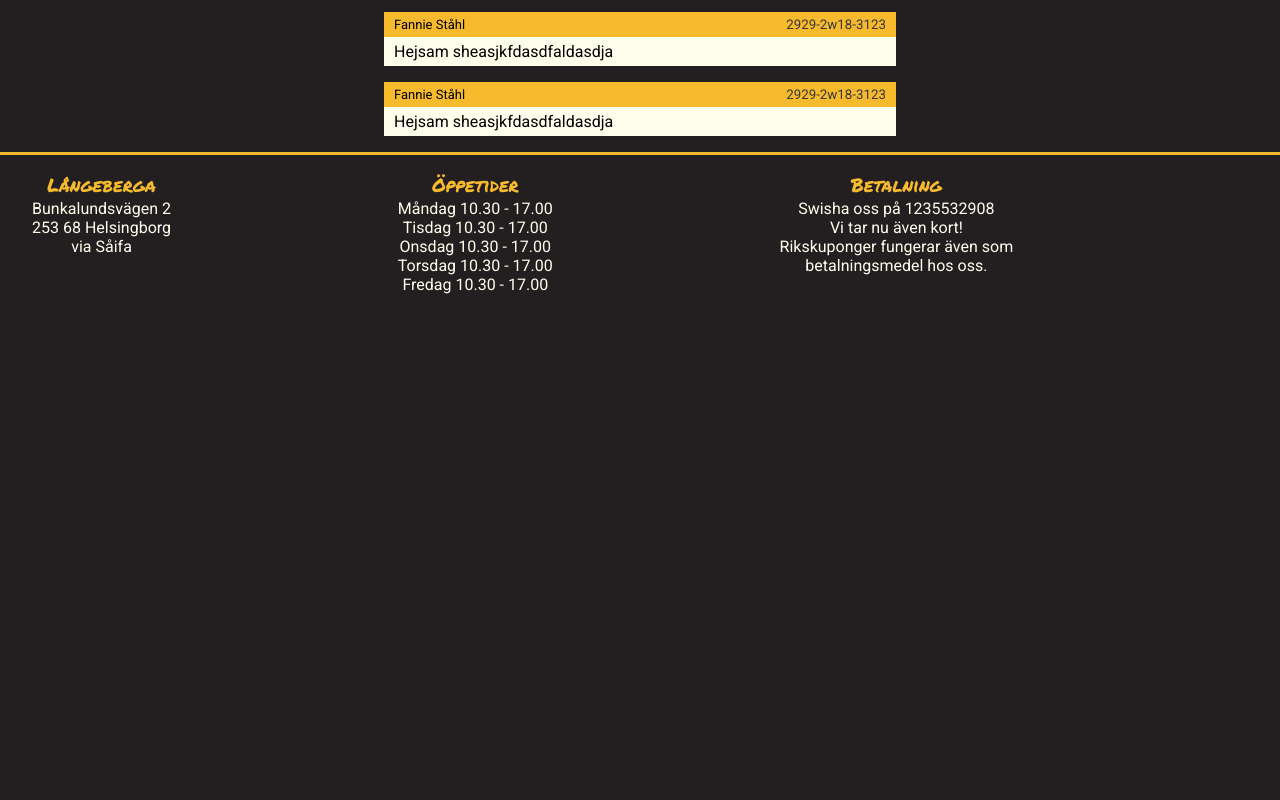
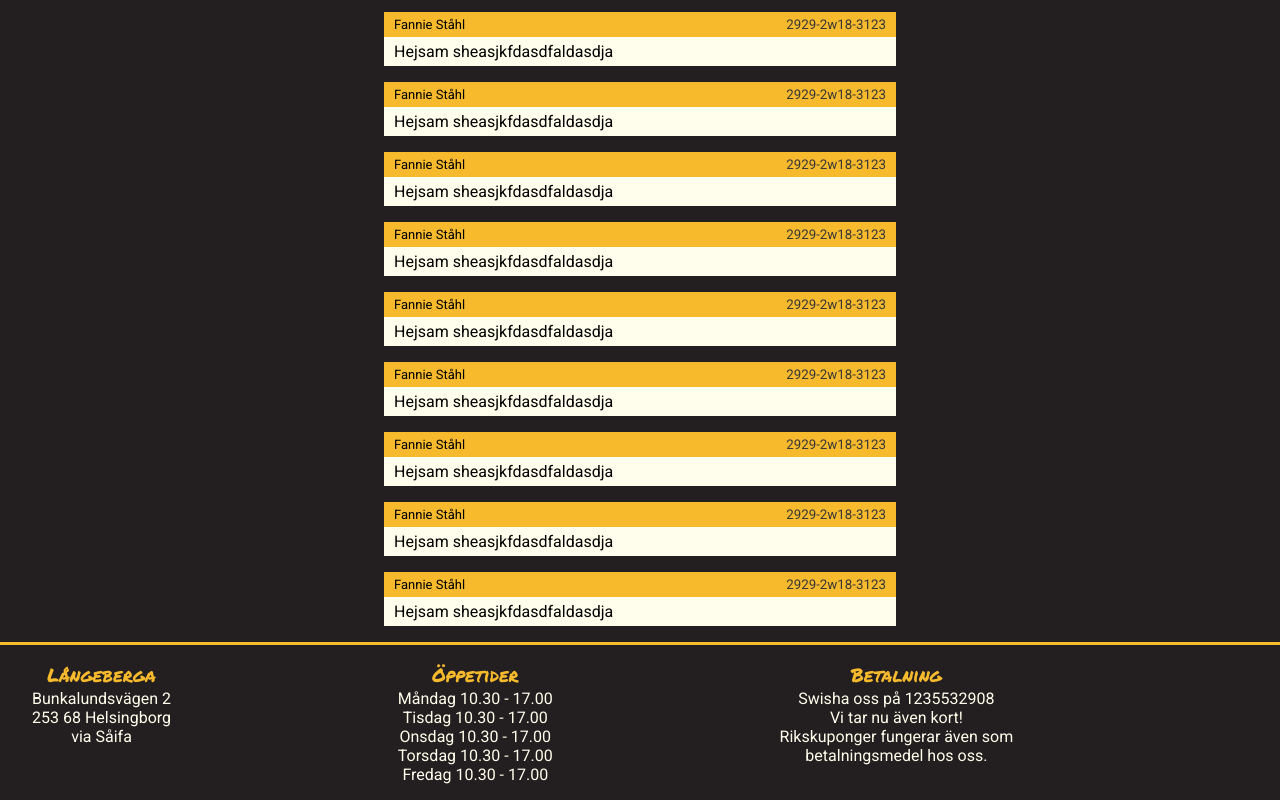
Before and after one commit to fanniestahl/pastamannen-style, a plain HTML site: page forms.html in a window 1280 px wide. Shown: the part 498-1298 px from the top of the page. Before the commit the page ends 808 px from the top, so only its background shows below. Drawn offline with Linux system fonts and the light colour scheme; some icons are missing.

Commit message:
Updated filenames

```diff
--- a/forms.html
+++ b/forms.html
@@ -67,6 +67,69 @@
                 <p>Hejsam sheasjkfdasdfaldasdja</p>
             </div>
         </div>
+        <div class="card">
+            <div class="card-header">
+                <p>Fannie Ståhl</p>
+                <small>2929-2w18-3123</small>
+            </div>
+            <div class="card-body">
+                <p>Hejsam sheasjkfdasdfaldasdja</p>
+            </div>
+        </div>
+        <div class="card">
+            <div class="card-header">
+                <p>Fannie Ståhl</p>
+                <small>2929-2w18-3123</small>
+            </div>
+            <div class="card-body">
+                <p>Hejsam sheasjkfdasdfaldasdja</p>
+            </div>
+        </div>
+        <div class="card">
+            <div class="card-header">
+                <p>Fannie Ståhl</p>
+                <small>2929-2w18-3123</small>
+            </div>
+            <div class="card-body">
+                <p>Hejsam sheasjkfdasdfaldasdja</p>
+            </div>
+        </div>
+        <div class="card">
+            <div class="card-header">
+                <p>Fannie Ståhl</p>
+                <small>2929-2w18-3123</small>
+            </div>
+            <div class="card-body">
+                <p>Hejsam sheasjkfdasdfaldasdja</p>
+            </div>
+        </div>
+        <div class="card">
+            <div class="card-header">
+                <p>Fannie Ståhl</p>
+                <small>2929-2w18-3123</small>
+            </div>
+            <div class="card-body">
+                <p>Hejsam sheasjkfdasdfaldasdja</p>
+            </div>
+        </div>
+        <div class="card">
+            <div class="card-header">
+                <p>Fannie Ståhl</p>
+                <small>2929-2w18-3123</small>
+            </div>
+            <div class="card-body">
+                <p>Hejsam sheasjkfdasdfaldasdja</p>
+            </div>
+        </div>
+        <div class="card">
+            <div class="card-header">
+                <p>Fannie Ståhl</p>
+                <small>2929-2w18-3123</small>
+            </div>
+            <div class="card-body">
+                <p>Hejsam sheasjkfdasdfaldasdja</p>
+            </div>
+        </div>
     </div>
     <footer class="footer">
         <div class="footer-info">
```
Also changed, not shown: contact.html (+4 -1 lines), resturang.html (renamed from esturang.html).
